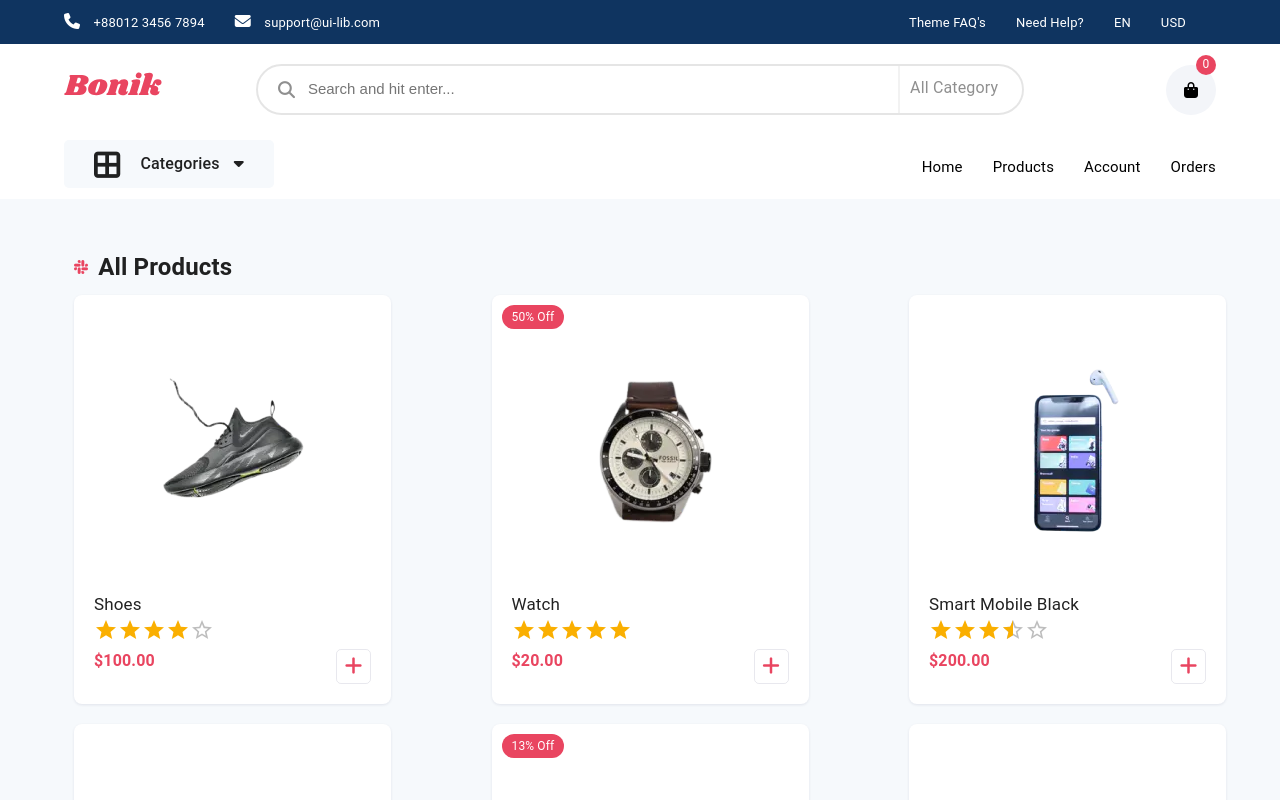
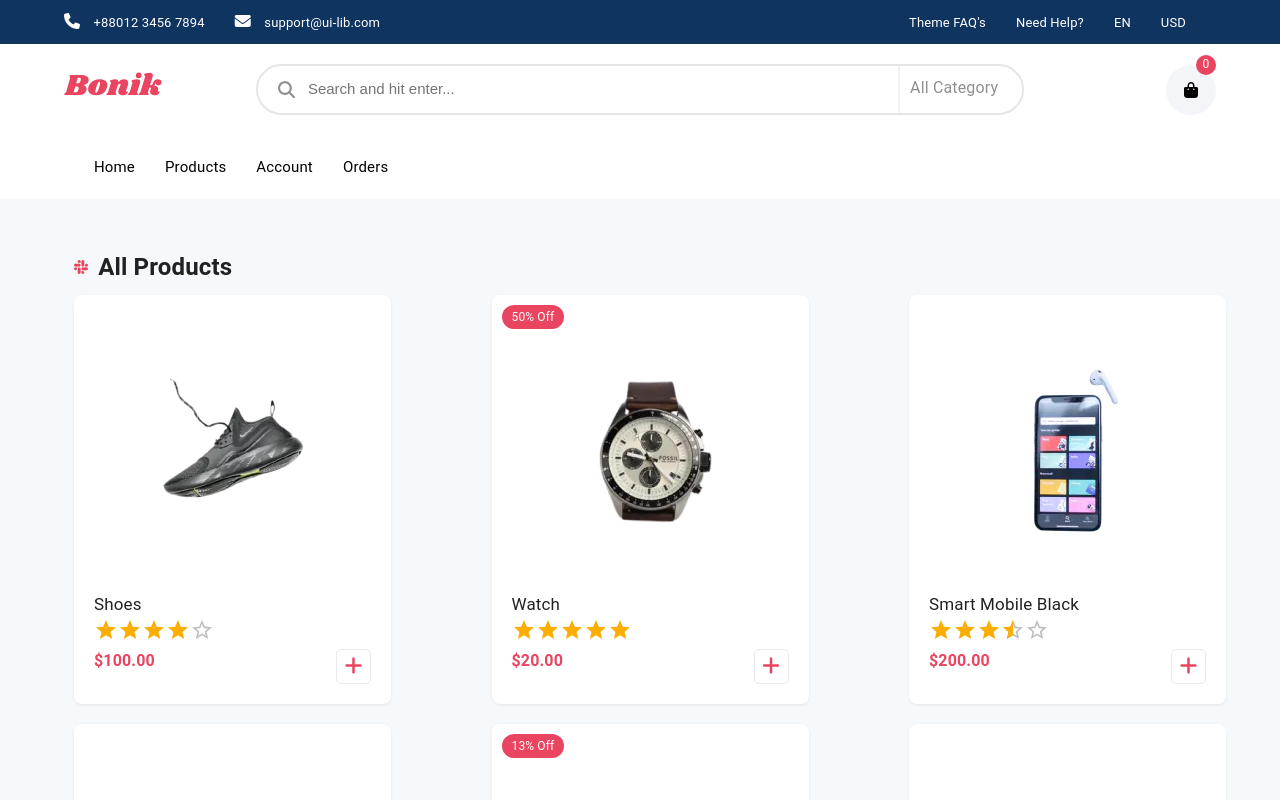
Before and after one commit to AnwarHossainSR/mern-ecommerce-yt, a React (Vite) app in the folder client/: page /products in a window 1280 px wide. Shown: the top 800 px of the page. Built offline with nearby package versions, Linux system fonts and the light colour scheme.

Commit message:
update on product

```diff
--- a/client/package.json
+++ b/client/package.json
@@ -20,6 +20,7 @@
     "@emotion/react": "^11.10.5",
     "@emotion/styled": "^11.10.5",
     "@mui/material": "^5.11.0",
+    "axios": "^1.2.1",
     "react": "^18.2.0",
     "react-dom": "^18.2.0",
     "react-router-dom": "^6.4.5",
--- a/client/src/Layouts/index.jsx
+++ b/client/src/Layouts/index.jsx
@@ -6,7 +6,6 @@ import Login from '../pages/auth/Login';
 import Register from '../pages/auth/Register';
 import Home from '../pages/Home';
 import Products from '../pages/Products';
-import ProductDetails from '../pages/Products/ProductDetails';
 
 const Layout = () => {
   return (
@@ -16,7 +15,6 @@ const Layout = () => {
         <Route path="/" element={<Home />} />
         <Route path="/products">
           <Route index element={<Products />} />
-          <Route path=":id" element={<ProductDetails />} />
         </Route>
         <Route path="/login" element={<Login />} />
         <Route path="/register" element={<Register />} />
--- a/client/src/components/App/common/Header/Navbar.jsx
+++ b/client/src/components/App/common/Header/Navbar.jsx
@@ -1,13 +1,20 @@
 import { useState } from 'react';
-import { Link } from 'react-router-dom';
+import { Link, useLocation } from 'react-router-dom';
 
 const Navbar = () => {
+  const { pathname } = useLocation();
+
   const [MobileMenu, setMobileMenu] = useState(false);
   return (
     <>
       <header className="header">
         <div className="container d_flex">
-          <div className="catgrories d_flex">
+          <div
+            className="catgrories d_flex"
+            style={{
+              display: pathname.startsWith('/products') ? 'none' : null,
+            }}
+          >
             <span className="fa-solid fa-border-all" />
             <h4>
               Categories <i className="fas fa-caret-down" />
--- a/client/src/components/App/flashDeals/FlashCard.jsx
+++ b/client/src/components/App/flashDeals/FlashCard.jsx
@@ -1,8 +1,6 @@
 import Rating from '@mui/material/Rating';
-import { useNavigate } from 'react-router-dom';
 
 const FlashCard = ({ productItems, addToCart }) => {
-  const navigate = useNavigate();
   return (
     <>
       {productItems.map((productItem) => {
@@ -13,11 +11,7 @@ const FlashCard = ({ productItems, addToCart }) => {
                 {productItem.discount > 0 && (
                   <span className="discount">{productItem.discount}% Off</span>
                 )}
-                <img
-                  src={productItem.cover}
-                  alt=""
-                  onClick={() => navigate(`products/id`)}
-                />
+                <img src={productItem.cover} alt="" />
               </div>
               <div className="product-details">
                 <h3>{productItem.name}</h3>
--- a/client/src/constants/Data.js
+++ b/client/src/constants/Data.js
@@ -107,6 +107,69 @@ const Data = {
       price: 100,
       rating: 4,
     },
+    {
+      id: 8,
+      discount: 0,
+      cover: assets.images.shops.shop2,
+      name: 'Mobile',
+      rating: 4,
+    },
+    {
+      id: 9,
+      discount: 4,
+      cover: assets.images.shops.shop3,
+      name: 'Mobile',
+      rating: 5,
+    },
+    {
+      id: 10,
+      discount: 10,
+      cover: assets.images.shops.shop4,
+      name: 'Mobile',
+      rating: 2.5,
+    },
+    {
+      id: 11,
+      discount: 0,
+      cover: assets.images.shops.shop5,
+      name: 'Headphone',
+      rating: 4,
+    },
+    {
+      id: 12,
+      discount: 0,
+      cover: assets.images.shops.shop6,
+      name: 'Headphone',
+      rating: 2,
+    },
+    {
+      id: 13,
+      discount: 0,
+      cover: assets.images.shops.shop7,
+      name: 'Phone',
+      rating: 4,
+    },
+    {
+      id: 14,
+      discount: 0,
+      cover: assets.images.shops.shop8,
+      name: 'Headphone',
+      rating: 5,
+    },
+    {
+      id: 15,
+      discount: 0,
+      cover: assets.images.shops.shop9,
+      name: 'Headphone',
+      rating: 1.5,
+    },
+    {
+      id: 16,
+      discount: 0,
+      cover: assets.images.shops.shop10,
+      name: 'Hat',
+      rating: 3.7,
+    },
   ],
 };
 export default Data;
--- a/client/src/pages/Products/ProductDetails.jsx
+++ /dev/null
@@ -1,5 +0,0 @@
-const ProductDetails = () => {
-  return <div>ProductDetails</div>;
-};
-
-export default ProductDetails;
--- a/client/src/pages/Products/index.jsx
+++ b/client/src/pages/Products/index.jsx
@@ -10,7 +10,7 @@ const Products = () => {
           <h1> All Products</h1>
         </div>
         <div className="d_flex">
-          <FlashCard productItems={Data?.productItems} />
+          <FlashCard productItems={Data?.allProducts} />
         </div>
       </div>
     </section>
@@ -18,7 +18,3 @@ const Products = () => {
 };
 
 export default Products;
-
-// Path: client/src/pages/Products/index.jsx
-// Compare this snippet from client/src/components/App/flashDeals/FlashCard.jsx:
-// import Rating from '@mui/material/Rating';
```
Also changed, not shown: 1 other file (tests, documents, lock files or other folders).
